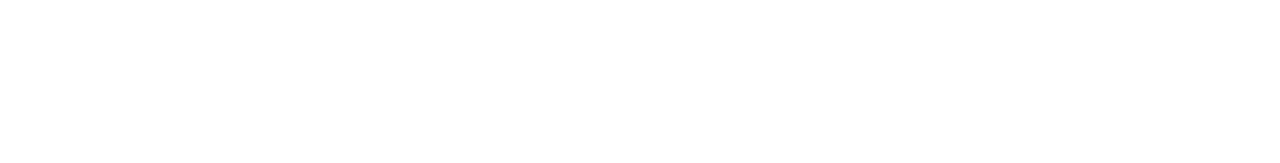
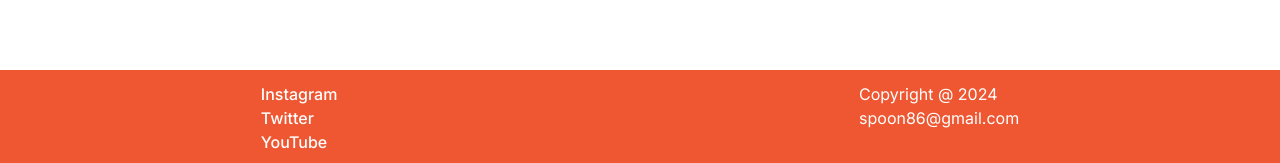
Before and after one commit to Ghosh-95/react-food-app, a React (Vite) app: page /restaurant/1 in a window 1280 px wide. Shown: the part 634-797 px from the top of the page. Built offline with nearby package versions, Linux system fonts and the light colour scheme; no server answers.

Commit message:
add footer

```diff
--- a/src/components/App.jsx
+++ b/src/components/App.jsx
@@ -7,6 +7,7 @@
 import Contact from './Contact';
 import Error from './Error';
 import Shimmer from './Shimmer';
+import Footer from './Footer';
 
 
 const Cart = lazy(() => import("./Cart"));
@@ -17,6 +18,7 @@
     <>
       <HeaderComponent />
       <Outlet />
+      <Footer />
     </>
   )
 };
--- /dev/null
+++ b/src/components/Footer.jsx
@@ -0,0 +1,15 @@
+export default function Footer() {
+    return (
+        <footer className="w-full bg-[#ee5732] fixed bottom-0 text-white flex justify-around py-3">
+            <ul>
+                <li className="transition-all hover:scale-110"><a href="">Instagram</a></li>
+                <li className="transition-all hover:scale-110"><a href="">Twitter</a></li>
+                <li className="transition-all hover:scale-110"><a href="">YouTube</a></li>
+            </ul>
+            <ul>
+                <li>Copyright @ 2024</li>
+                <li>spoon86@gmail.com</li>
+            </ul>
+        </footer>
+    )
+}
```
